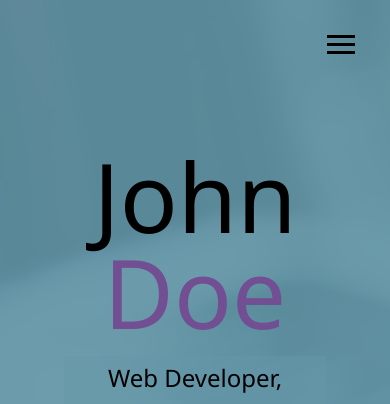
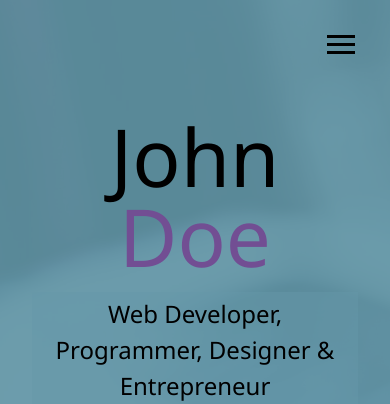
Before and after one commit to jmoralesg/modern_portfolio, a website: page dist/index.html in a window 390 px wide. Shown: the top 404 px of the page. Drawn offline with nearby package versions, Linux system fonts and the light colour scheme; files that its build step writes are made by us from their sources.

Commit message:
add some changes to improve smartphone display

```diff
--- a/package.json
+++ b/package.json
@@ -3,12 +3,15 @@
   "version": "1.0.0",
   "description": "",
   "main": "index.js",
+  "homepage": "https://jmoralesg.github.io/modern_portfolio",
   "scripts": {
-    "sass": "node-sass -w scss/ -o dist/css/ --recursive"
+    "sass": "node-sass -w scss/ -o dist/css/ --recursive",
+    "deploy": "gh-pages -d dist"
   },
   "author": "Johana Morales",
   "license": "MIT",
   "dependencies": {
+    "gh-pages": "^2.0.1",
     "node-sass": "^4.12.0"
   }
 }
--- a/scss/_mobile.scss
+++ b/scss/_mobile.scss
@@ -17,10 +17,12 @@
   main {
     align-items: center;
     text-align: center;
+    padding: 2rem;
 
     .lg-heading {
       line-height: 1;
       margin-bottom: 1rem;
+      font-size: 5rem;
     }
   }
 
```
Also changed, not shown: 1 other file.
